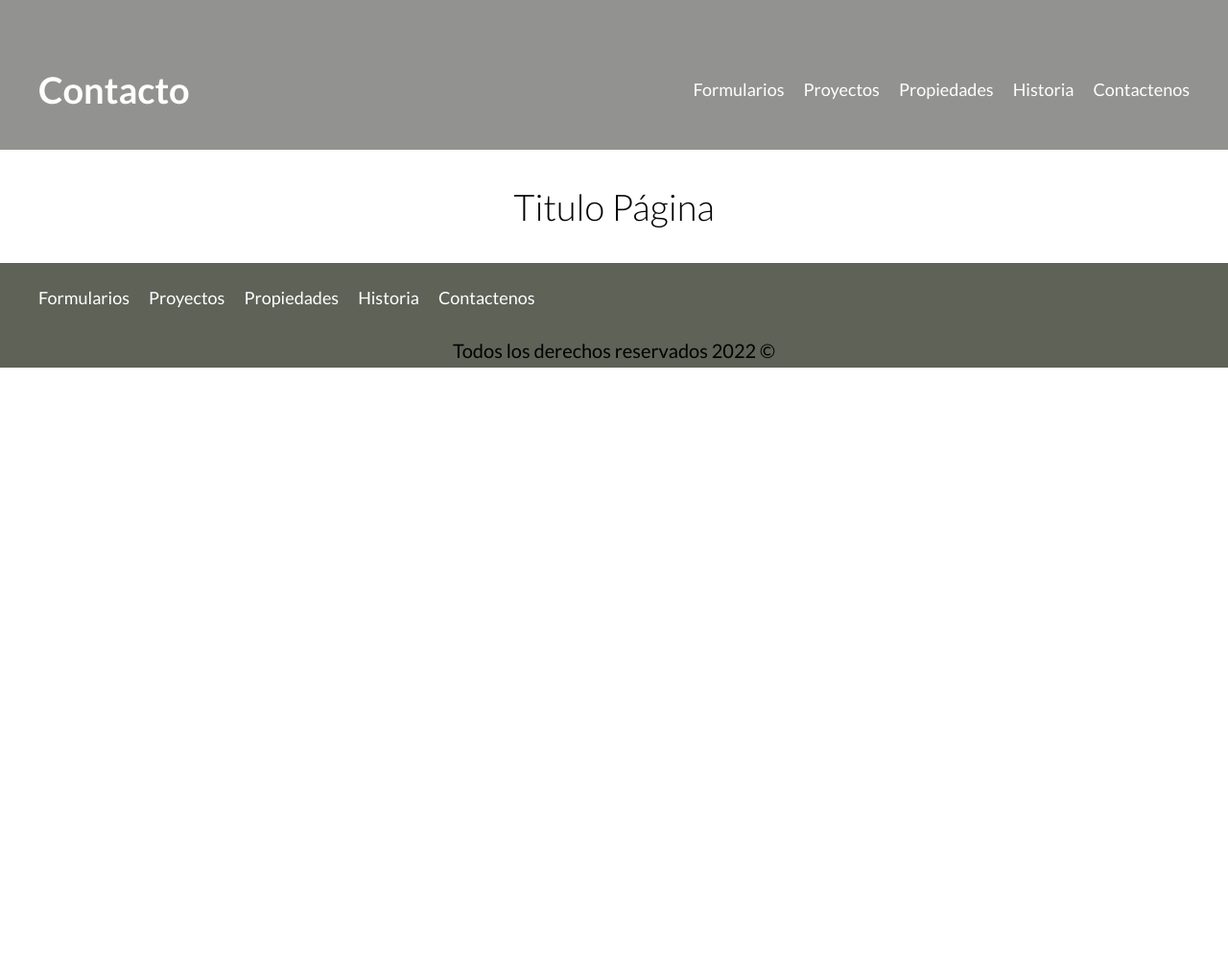
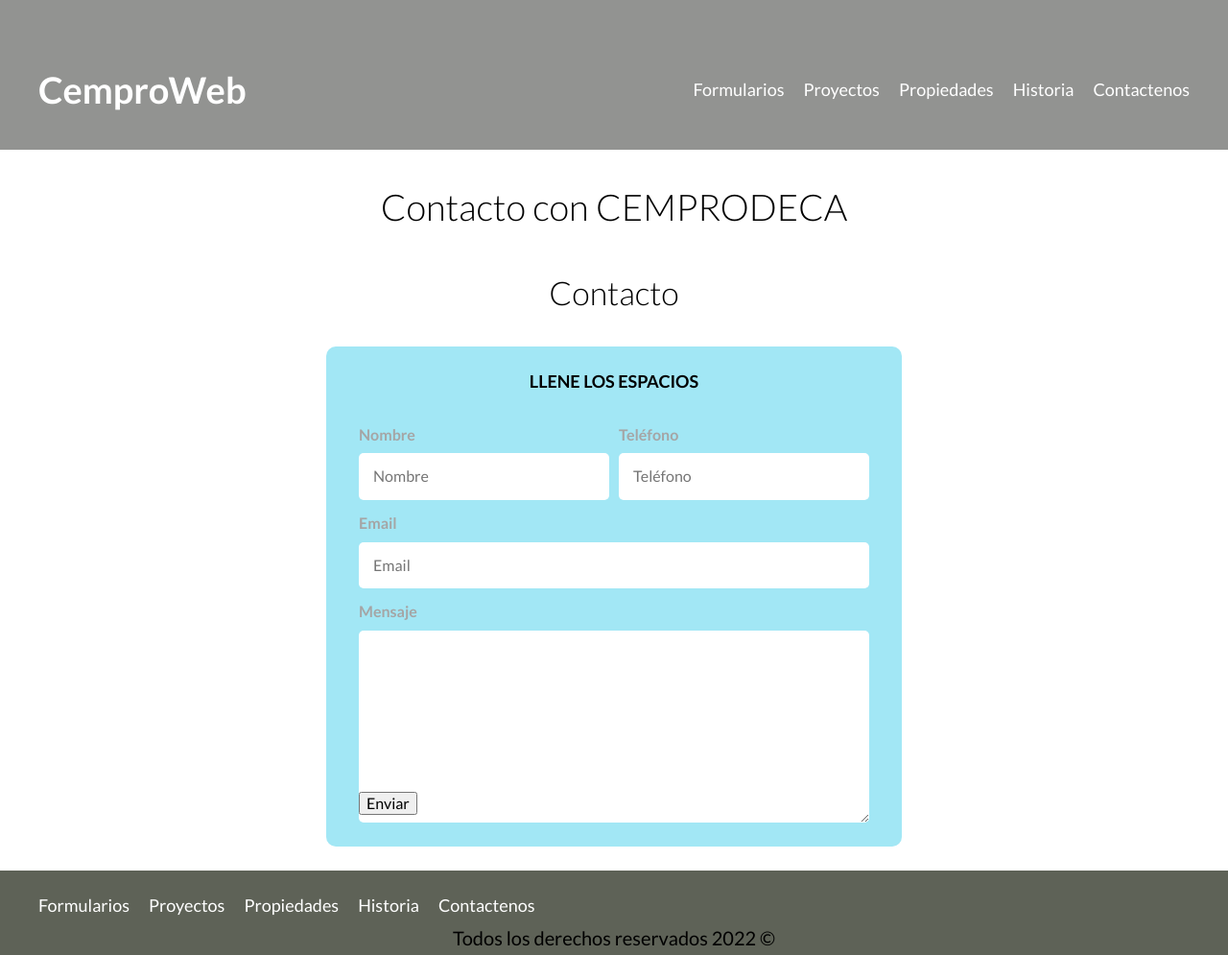
Before and after one commit to Jeanka477/cemproWeb, a PHP site: page /contactenos.html in a window 1280 px wide. Shown: the whole page at 96% size. Before the commit the page ends 383 px from the top, so only its background shows below. Run offline with PHP 8.4, Linux system fonts and the light colour scheme.

Commit message:
Separacion de clases

```diff
--- a/contactenos.html
+++ b/contactenos.html
@@ -14,7 +14,7 @@
             <div class="barra">
                 <a href="/">
                    <!-- <img src="build/img/logo.svg" alt="Logotipo de cemprodeca">-->
-                   <h1 class="h1Principal">Contacto</h1>
+                   <h1 class="h1Principal">CemproWeb</h1>
                 </a>
                 <nav class="navegacion">
                     <a href="requisitos.html">Formularios</a>
@@ -24,14 +24,54 @@
                     <a href="contactenos.html"> Contactenos</a>
                    </nav>
 
+
+
             </div> <!--Termina clase barra-->
+
+
 
 
         </div>
     </header>
 
     <main class="contenedor seccion">
-        <h1>Titulo Página</h1>
+        <h1>Contacto con CEMPRODECA</h1>
+
+        <section >
+            <h2>Contacto</h2>
+            <form class="formularioContacto">
+                <fieldset>
+                    <legend>Llene los espacios</legend>
+                    <div class="datos">
+
+                        <div class="campo">
+                            <label for="text">Nombre</label>
+                            <input class="input_text" type="text" placeholder="Nombre">
+                        </div>
+
+                        <div class="campo">
+                            <label for="tel">Teléfono</label>
+                            <input class="input_text" type="tel" placeholder="Teléfono">
+                        </div>
+
+                        <div class="campo">
+                            <label for="email">Email</label>
+                            <input class="input_text" type="email" placeholder="Email">
+                        </div>
+
+                        <div class="campo">
+                            <label for="text">Mensaje</label>
+                            <textarea class="input_text"></textarea>
+                        </div>
+                    </div>
+
+                        <div class="flex">
+                            <input class="boton" type="submit" value="Enviar">
+                        </div>
+                </fieldset>
+            </form>
+        </section>
+
     </main>
 
     <footer class="footer seccion">
--- a/propiedades.html
+++ b/propiedades.html
@@ -15,7 +15,7 @@
                 <a href="/">
                    <!-- <img src="build/img/logo.svg" alt="Logotipo de cemprodeca">-->
 
-                   <h1 class="h1Principal">Cemprodeca Propiedades en venta   </h1>
+                   <h1 class="h1Principal">CemproWeb</h1>
                 </a>
                 <nav class="navegacion">
                     <a href="requisitos.html">Formularios</a>
--- a/requisitos.html
+++ b/requisitos.html
@@ -66,7 +66,7 @@
 
 
 
-            <a class="boton-celeste" href="formularios.html"> llenar Formulario</a>
+            <a class="boton-formulario" href="formularios.html"> Llenar Formulario</a>
         </div>
     </main>
 
--- a/src/scss/app.scss
+++ b/src/scss/app.scss
@@ -15,6 +15,7 @@
 
 
 
+
 /* Paginas internas de proyecto*/
 
 @import'internas/nosotros';
--- a/src/scss/base/_globales.scss
+++ b/src/scss/base/_globales.scss
@@ -66,3 +66,65 @@ border-radius: 5px 5px 5px 5px;
 -webkit-border-radius: 5px 5px 5px 5px;
 -moz-border-radius: 5px 5px 5px 5px;
 }
+
+
+
+//MODULO DE CONTACTO
+.formularioContacto{
+    background-color: #a2e7f5;
+    width:min( 60rem, 100% ) ;
+    margin: 0 auto;
+    border-radius: 1rem;
+    padding: 2rem   ;
+
+}
+.formularioContacto fieldset{
+    border: none;
+}
+
+.formularioContacto legend{
+    text-align: center;
+    text-transform: uppercase;
+    font-size: 1.8rem;
+    font-weight: 700;
+    color: #000000;
+    margin-bottom: 2rem;
+    ;
+}
+    @media (min-width: 768px) {
+        .datos{
+            display: grid;
+            grid-template-columns: 1fr 1fr;
+            column-gap: 1rem;
+            grid-template-rows: auto auto 20rem;
+        }
+    }
+    .campo:nth-child(3){
+        grid-column: 1/3;
+    }
+    .campo:nth-child(4){
+        grid-column: 1/3;
+    }
+    .campo{
+        margin-bottom: 1rem;
+
+    }
+    .campo label{
+        color: rgb(165, 165, 165);
+        font-weight: bold;
+        margin-bottom: .5rem;
+        display: block;
+    }
+    .campo textarea{
+        height: 20rem;
+    }
+
+    .input_text{
+        width: 100%;
+        border: none;
+        padding: 1.5rem;
+        border-radius: .5rem;
+    }
+    footer{
+        text-align: center;
+    }
--- a/src/scss/layout/_anuncios.scss
+++ b/src/scss/layout/_anuncios.scss
@@ -1,3 +1,4 @@
+//Disenio para pagina principal
 @include tablet{
     .contenedor-anuncios{
         @include grid(3,2rem);
@@ -45,3 +46,33 @@ h3, p{
         }
     }
 }
+
+
+
+
+//DISENO PARA PAGINA DE HISTORIA
+.anuncio-historia{
+    background-color: lighten($celeste, 5);
+    border: 1px solid darken($grisOscuro, 10);
+    box-shadow: 1px 1px 9px;
+}
+
+
+.imagen-historia{
+    padding: 2rem;
+}
+
+@include tablet{
+    .contenedor-historia{
+        @include grid(3,2rem);
+        padding: 2rem;
+    }
+
+}
+
+.contenido-historia{
+    padding: 2rem;
+}
+h3, p{
+    margin: 0;
+}
```
Also changed, not shown: historia.html (+10 -10 lines), index.html (+7 -3 lines), src/scss/base/_botones.scss (+37 -1 lines), build/css/app.css, 1 other file.
